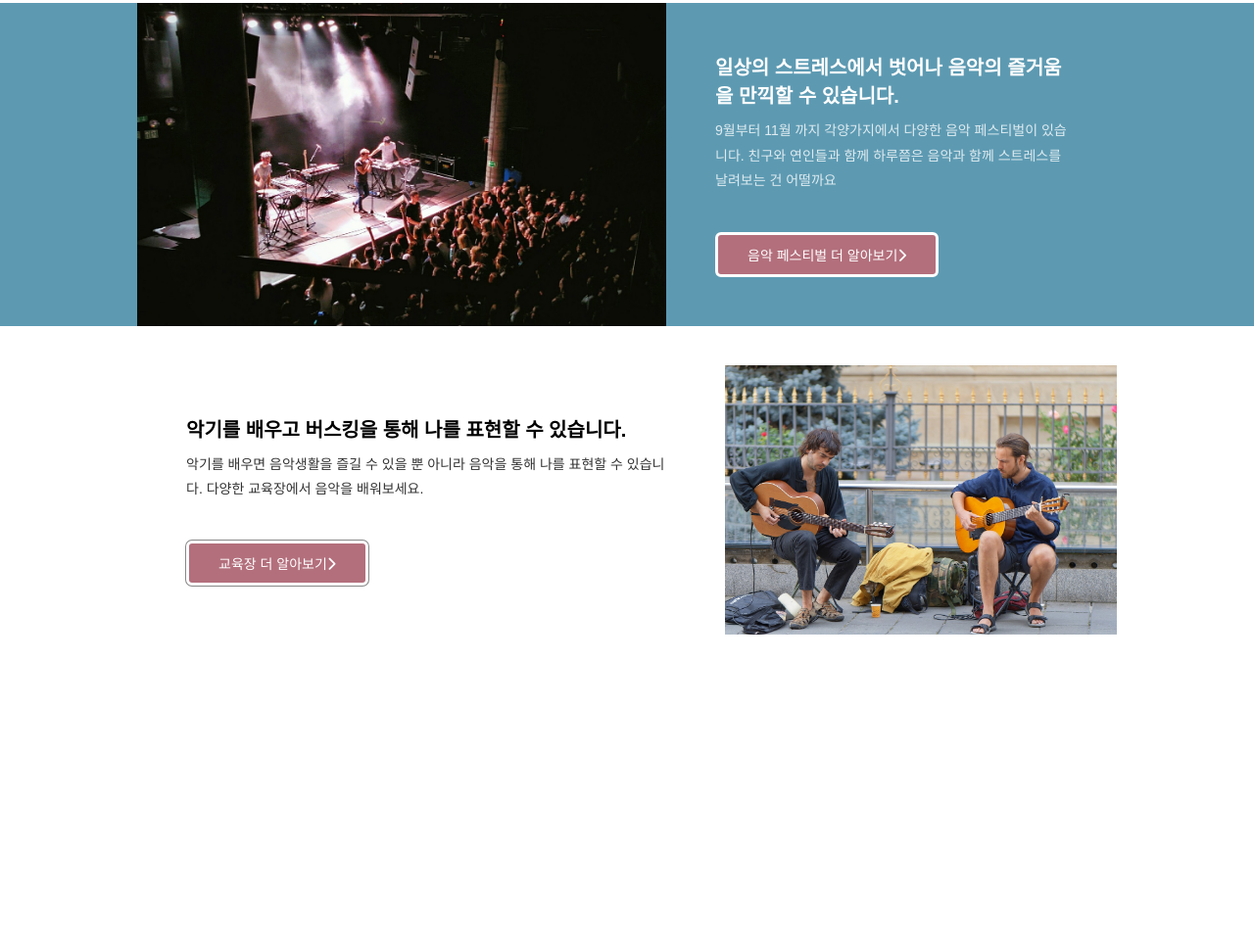
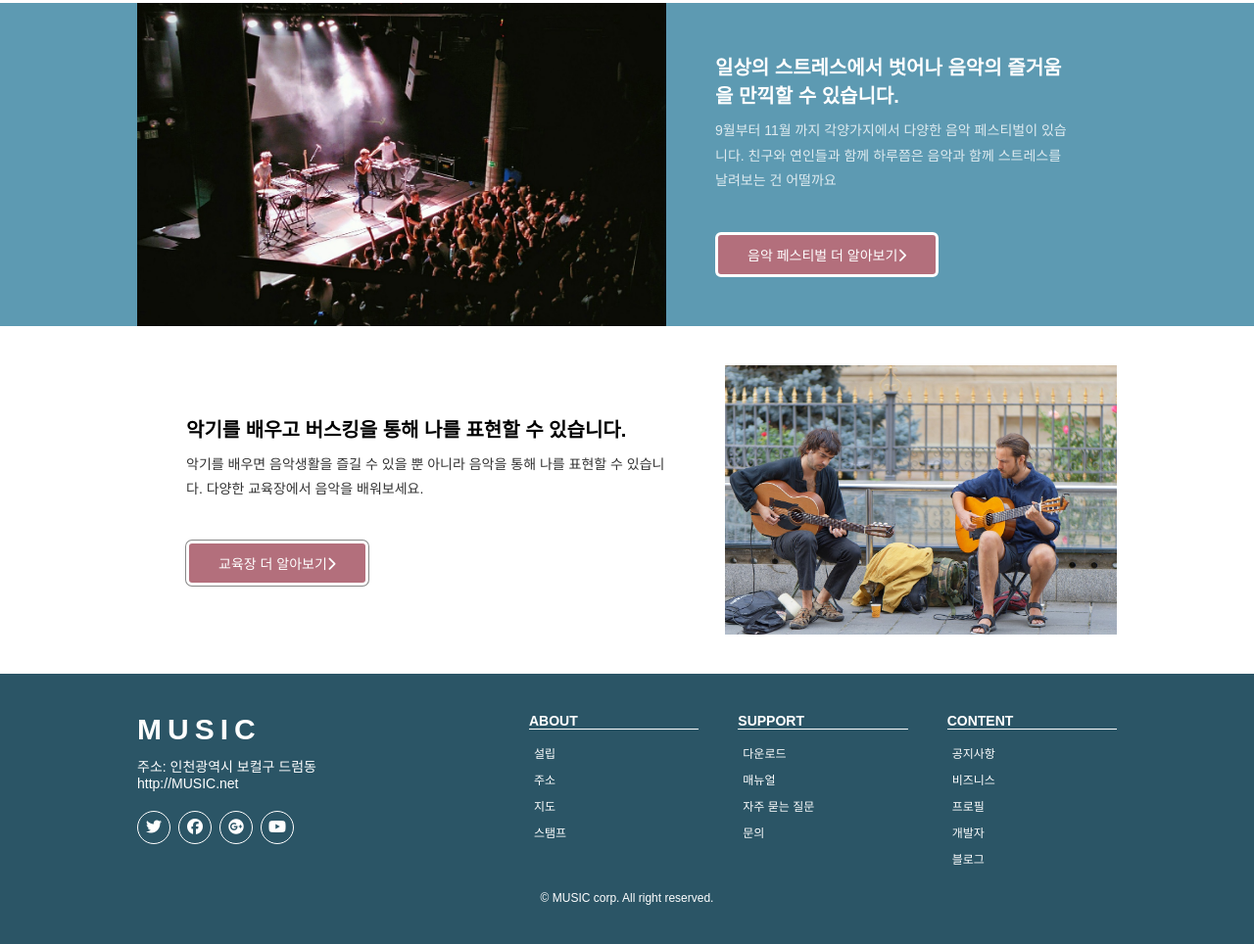
Before and after one commit to carpediem3651/CSS--portfolio, a plain HTML site: page index.html in a window 1280 px wide. Shown: the part 1245-2209 px from the top of the page at 98% size. Before the commit the page ends 1933 px from the top, so only its background shows below. Drawn offline with Linux system fonts and the light colour scheme; a web font is replaced by a local one.

Commit message:
1.푸터메뉴정렬및디자인2.푸터내부레이아웃3.SNS4.헤더사이트디자인

```diff
--- a/index.html
+++ b/index.html
@@ -6,10 +6,29 @@
     <meta name="viewport" content="width=device-width, initial-scale=1.0">
     <link href="https://fonts.googleapis.com/css2?family=Dongle&display=swap" rel="stylesheet">
     <link rel="stylesheet" href="style.css">
+    <style>
+        /* 대체 글자를 브라우저 화면에 출력하지 않기 위한 설정. */
+        .sr-only {
+            position: absolute;
+            width: 1px;
+            height: 1px;
+            padding: 0;
+            margin: -1px;
+            overflow: hidden;
+            clip: rect(0, 0, 0, 0);
+            border: 0;
+        }
+    </style>
     <script src="https://kit.fontawesome.com/15eba7c52a.js" crossorigin="anonymous"></script>
     <title>Document</title>
 </head>
 <body>
+    <header>
+    <div class="container">
+        <a href="index.html" class="headA">MUSIC</a>
+    </div>
+    </header>
+
     <section class="conA">
     <div class="container">
         <img src="img/musicians-1428749_1280.png" alt="">
@@ -73,5 +92,74 @@
             </div>
         </div>
     </section>
+
+    <footer>
+    <div class="container">
+        <div class="footA">
+            <h2>MUSIC</h2>
+            <p>
+            주소: 인천광역시 보컬구 드럼동<br>
+            <a href="#">http://MUSIC.net</a>
+            </p>
+
+            <nav class="footD">
+                <ul>
+                    <li><a href="#">
+                        <span class="fa-brands fa-twitter" title="Twitter"></span>
+                    </a></li>
+
+                    <li><a href="#">
+                        <span class="fa-brands fa-facebook" title="Facebook"></span>
+                    </a></li>
+
+                    <li><a href="#">
+                        <span class="fa-brands fa-google-plus" title="Google Plus"></span>
+                    </a></li>
+
+                    <li><a href="#">
+                        <span class="fa-brands fa-youtube" title="Youtube"></span>
+                    </a></li>
+                </ul>
+            </nav>
+        </div>
+
+    <nav class="footB">
+        <div>
+            <h3>ABOUT</h3>
+            <ul>
+                <li><a href="#">설립</a></li>
+                <li><a href="#">주소</a></li>
+                <li><a href="#">지도</a></li>
+                <li><a href="#">스탬프</a></li>
+            </ul>
+        </div>
+
+        <div>
+            <h3>SUPPORT</h3>
+            <ul>
+                <li><a href="#">다운로드</a></li>
+                <li><a href="#">매뉴얼</a></li>
+                <li><a href="#">자주 묻는 질문</a></li>
+                <li><a href="#">문의</a></li>
+            </ul>
+        </div>
+
+        <div>
+            <h3>CONTENT</h3>
+            <ul>
+                <li><a href="#">공지사항</a></li>
+                <li><a href="#">비즈니스</a></li>
+                <li><a href="#">프로필</a></li>
+                <li><a href="#">개발자</a></li>
+                <li><a href="#">블로그</a></li>
+            </ul>
+        </div>
+    </nav>
+
+    <div class="footC">
+        © MUSIC corp. All right reserved.
+    </div>
+    </div>
+    </footer>
 </body>
 </html>
--- a/style.css
+++ b/style.css
@@ -288,3 +288,166 @@ body {
         padding: 50px;
     }
 }
+
+/* 푸터 */
+footer {
+    color: #fff;
+    color: var(--text-bright-color);
+    background-color: #2B5566;
+    background-color: var(--dark-color);
+}
+
+footer .container {
+    padding: 40px 20px;
+}
+
+@media (min-width: 768px) {
+    footer .container {
+        display: flex;
+        flex-wrap: wrap;
+        max-width: 1000px;
+        max-width: var(--large-width);
+        margin-left: auto;
+        margin-right: auto;
+    }
+
+    .footA {
+        flex: 0 0 40%;
+    }
+
+    .footB {
+        flex: 0 0 60%;
+    }
+
+    .footC {
+        flex: 0 0 100%;
+    }
+}
+
+/* 푸터A: 사이트 정보 */
+.footA {
+    margin-bottom: 30px;
+}
+
+.footA h2 {
+    margin-top: 0;
+    margin-bottom: 10px;
+    font-family: 'Dongle', sans-serif;
+    font-size: 30px;
+    letter-spacing: 0.2em;
+}
+
+.footA p {
+    margin-top: 0;
+    margin-bottom: 0;
+    font-size: 14px;
+}
+
+.footA a {
+    color: inherit;
+    text-decoration: none;
+}
+
+/* 푸터B: 푸터 메뉴 */
+.footB h3 {
+    margin-top: 0;
+    margin-bottom: 10px;
+    border-bottom: solid 1px currentColor;
+    font-size: 14px;
+}
+
+.footB div {
+    margin-bottom: 20px;
+}
+
+.footB ul {
+    margin: 0;
+    padding: 0;
+    list-style: none;
+}
+
+.footB a {
+    display: block;
+    padding: 5px;
+    color: inherit;
+    font-size: 12px;
+    text-decoration: none;
+}
+
+.footB a:hover {
+    background-color: rgba(0, 0, 0, 0.3);
+}
+
+@media (min-width: 768px) {
+    .footB {
+        display: flex;
+    }
+
+    .footB div {
+        flex: 1;
+    }
+
+    .footB div:not(:first-child) {
+        margin-left: 40px;
+    }
+}
+
+.footC {
+    font-size: 12px;
+    text-align: center;
+    font-family: 'Monterrat', sans-serif;
+}
+
+.footD {
+    margin-top: 20px;
+}
+
+.footD ul {
+    display: flex;
+    margin: 0;
+    padding: 0;
+    list-style: none;
+}
+
+.footD a {
+    display: block;
+    margin-right: 8px;
+    padding: 0;
+    color: inherit;
+    font-size: 16px;
+    text-decoration: none;
+    border: solid 1px currentColor;
+    width: 2em;
+    line-height: 2em;
+    border-radius: 50%;
+    text-align: center;
+}
+
+.footD a:hover {
+    background-color: rgba(0, 0, 0, 0.3);
+}
+
+/* 헤더를 히어로 이미지 위에 중첩 */
+header{
+    position: absolute;
+    top: 0;
+    left: 0;
+    z-index: 100;
+    width: 100%;
+    background-color: rgba(255, 255, 255, 0.9);
+}
+
+/* 헤더A: 사이트 이름 디자인하기*/
+.headA {
+    display: inline-block;
+    line-height: 70px;
+    padding-left: 20px;
+    padding-right: 20px;
+    background-color: #5D9AB2;
+    background-color: var(--main-color);
+    color: #fff;
+    color: var(--text-bright-color);
+    font-family: 'Monterrat', sans-serif;
+    font-size: 24px;
+    text-decoration: none;
+}
```
